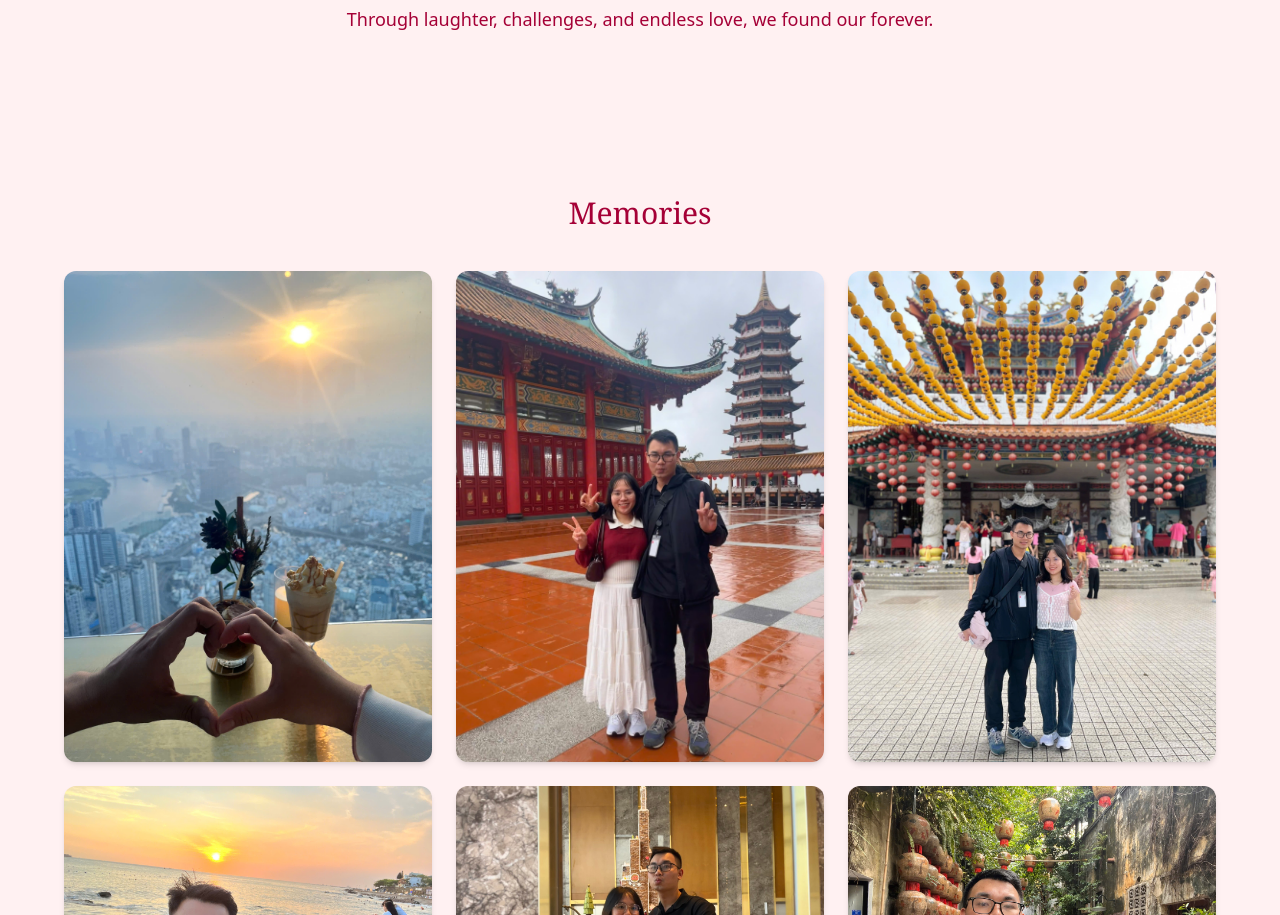
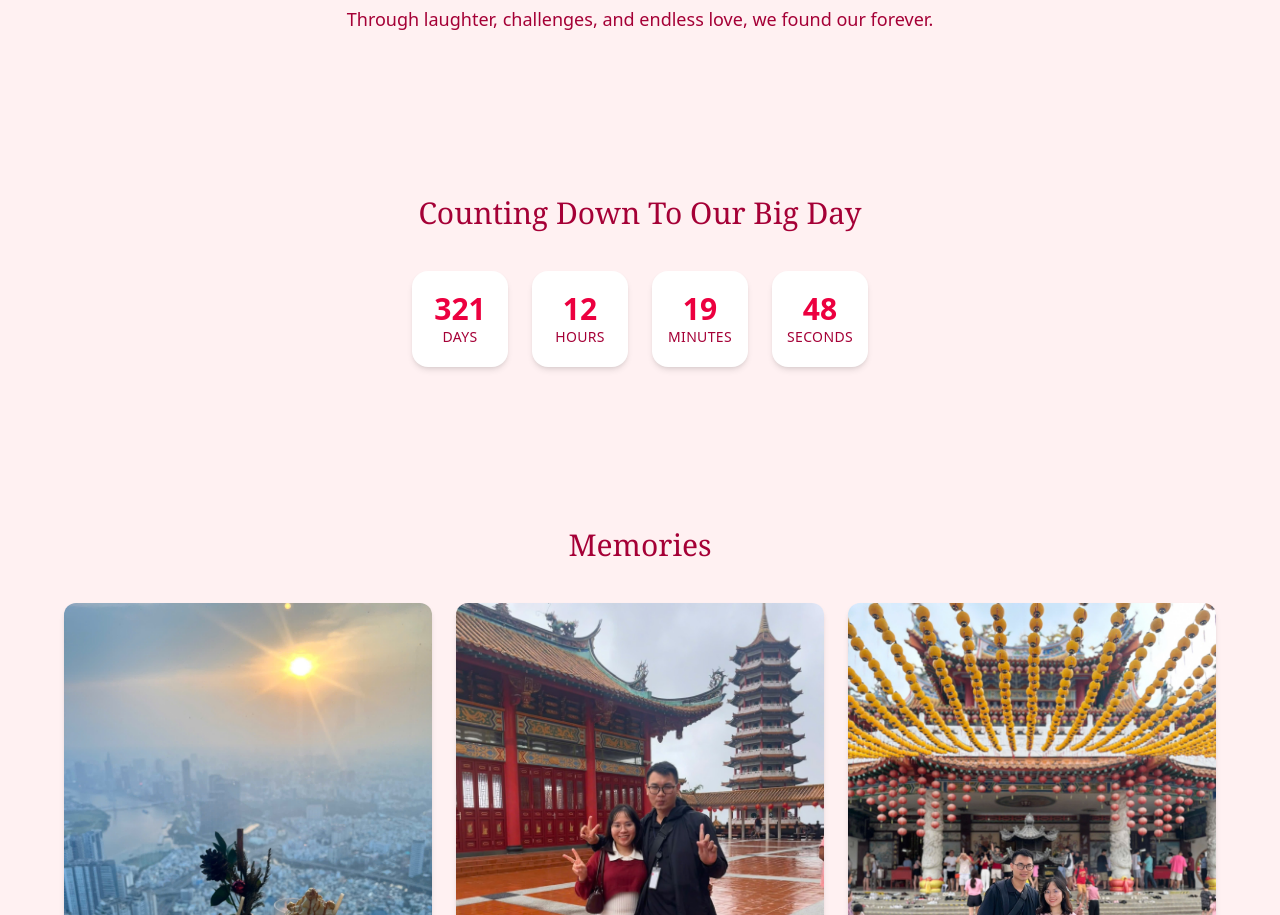
Before and after one commit to DatPHP/Wedding-Janes-Henry-2026, a Next.js app: page / in a window 1280 px wide. Shown: the part 969-1884 px from the top of the page. Built offline with nearby package versions, Linux system fonts and the light colour scheme.

Commit message:
Update countdown

```diff
--- a/app/page.tsx
+++ b/app/page.tsx
@@ -1,5 +1,6 @@
 import Hero from "@/components/Hero";
 import Story from "@/components/Story";
+import Countdown from "@/components/Countdown";
 import Gallery from "@/components/Gallery";
 import EventInfo from "@/components/EventInfo";
 import Footer from "@/components/Footer";
@@ -9,6 +10,7 @@ export default function Home() {
     <>
       <Hero />
       <Story />
+      <Countdown />
       <Gallery />
       <EventInfo />
       <Footer />
--- /dev/null
+++ b/components/Countdown.tsx
@@ -0,0 +1,64 @@
+"use client";
+
+import { useEffect, useState } from "react";
+
+const WEDDING_DATE = new Date("2026-12-06T00:00:00");
+
+export default function Countdown() {
+    const [timeLeft, setTimeLeft] = useState(getTimeLeft());
+
+    function getTimeLeft() {
+        const now = new Date().getTime();
+        const distance = WEDDING_DATE.getTime() - now;
+
+        if (distance <= 0) {
+            return {
+                days: 0,
+                hours: 0,
+                minutes: 0,
+                seconds: 0,
+            };
+        }
+
+        return {
+            days: Math.floor(distance / (1000 * 60 * 60 * 24)),
+            hours: Math.floor(
+                (distance % (1000 * 60 * 60 * 24)) / (1000 * 60 * 60)
+            ),
+            minutes: Math.floor((distance % (1000 * 60 * 60)) / (1000 * 60)),
+            seconds: Math.floor((distance % (1000 * 60)) / 1000),
+        };
+    }
+
+    useEffect(() => {
+        const timer = setInterval(() => {
+            setTimeLeft(getTimeLeft());
+        }, 1000);
+
+        return () => clearInterval(timer);
+    }, []);
+
+    return (
+        <section className="py-20 bg-rose-50 text-center">
+            <h2 className="text-3xl font-serif mb-10">
+                Counting Down To Our Big Day
+            </h2>
+
+            <div className="flex justify-center gap-6 flex-wrap">
+                {Object.entries(timeLeft).map(([label, value]) => (
+                    <div
+                        key={label}
+                        className="w-24 h-24 bg-white rounded-2xl shadow-md flex flex-col items-center justify-center"
+                    >
+                        <span className="text-3xl font-bold text-rose-600">
+                            {value}
+                        </span>
+                        <span className="text-sm uppercase tracking-wide">
+                            {label}
+                        </span>
+                    </div>
+                ))}
+            </div>
+        </section>
+    );
+}
```
